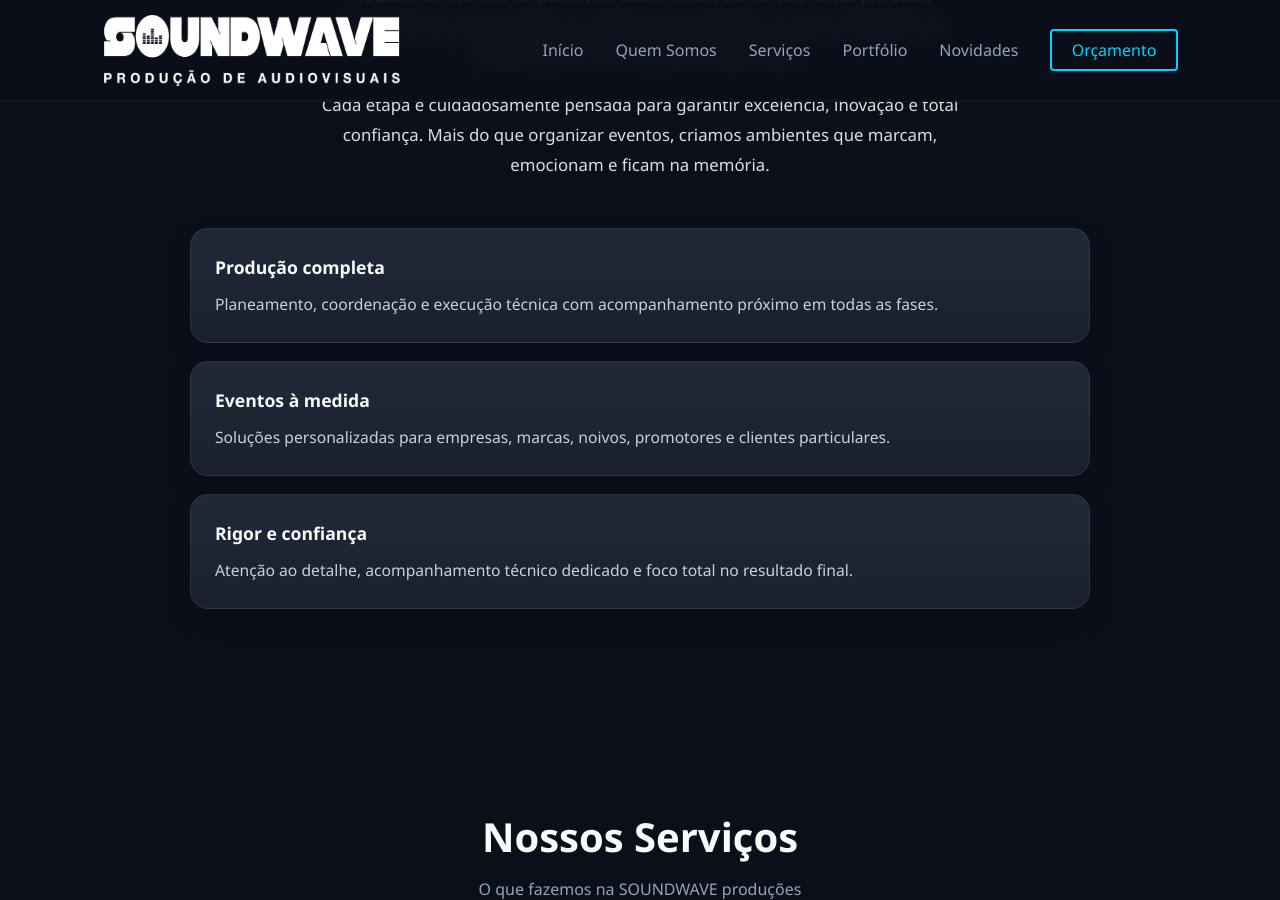
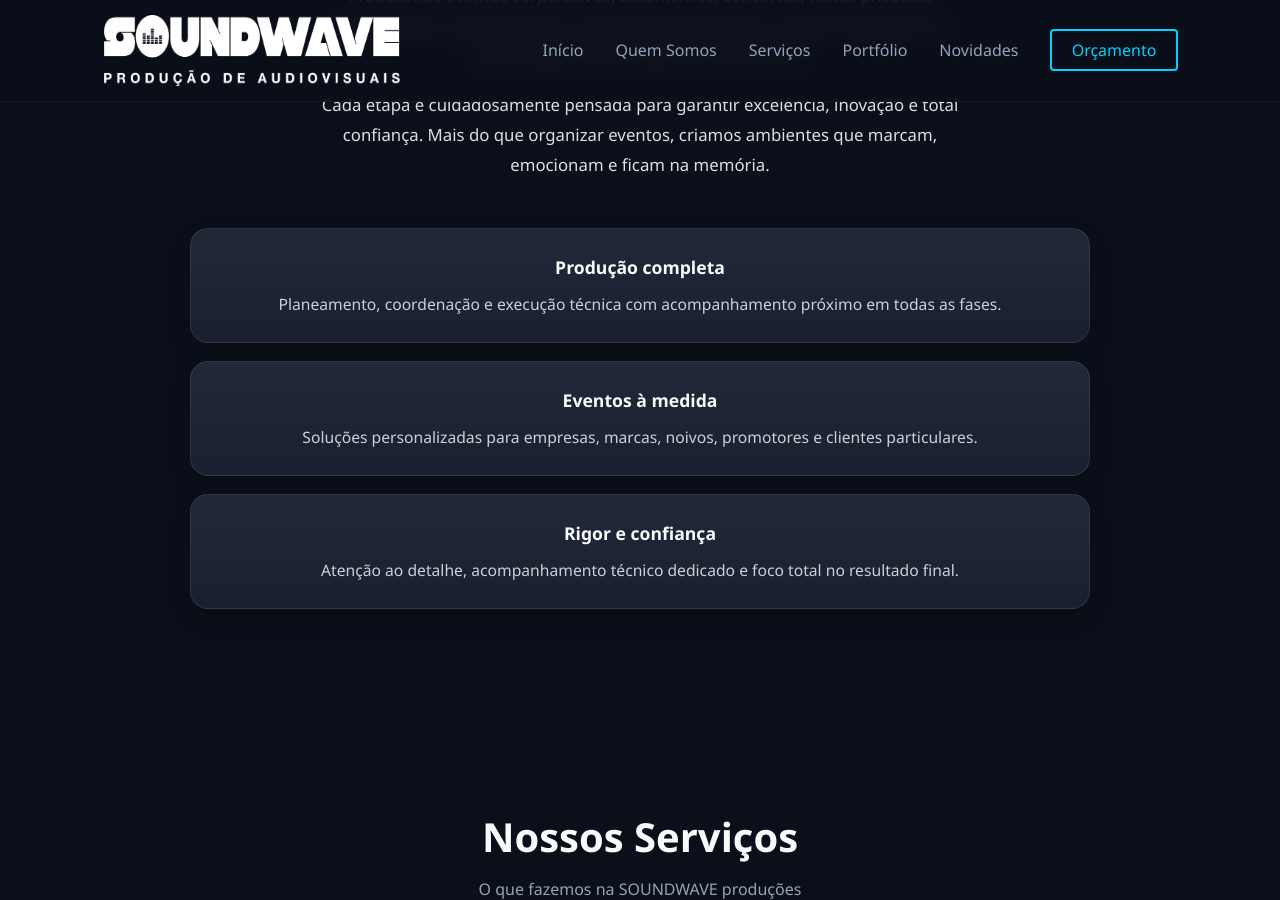
Before and after one commit to jaarego/jaarego.github.io, a Jekyll site: the page built from README.md, in a window 1280 px wide and 900 px high, scrolled down 1416 px. Built offline with Jekyll 4.4.1, drawn with Linux system fonts in a browser that asks for light colours; our own code applies the rules of GitHub Pages for plain Markdown files.

Commit message:
centrar cartoes

```diff
--- a/_sass/_info.scss
+++ b/_sass/_info.scss
@@ -107,6 +107,7 @@
 .highlight-card {
     padding: 24px;
     height: 100%; /* Ajuda os cartões a ficarem mais equilibrados na grelha */
+    text-align: center; /* Centra o número, o título e o texto dentro do cartão */
 }
 
 /* -------------------------------------------------
```
